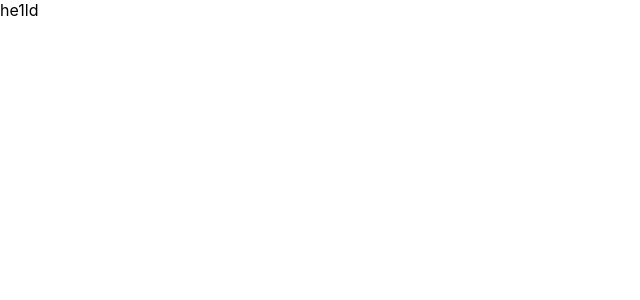
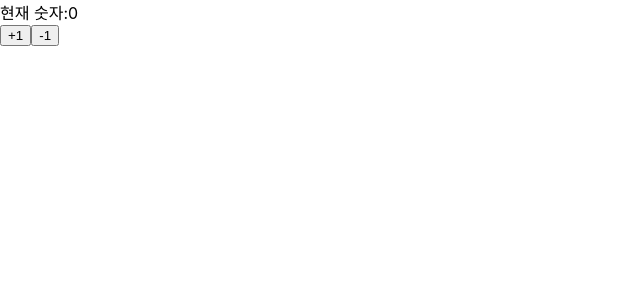
Before and after one commit to DOIF-typark/doif-01, a React (Create React App) app: page / in a window 1280 px wide. Shown: the top 300 px of the page, without its empty margins (0-640 px from the left). Built offline with nearby package versions, Linux system fonts and the light colour scheme.

Commit message:
2일차 react 수업

```diff
--- a/src/App.js
+++ b/src/App.js
@@ -1,10 +1,16 @@
-import React from 'react';
+import React, { useState } from 'react';
 import logo from './logo.svg';
 import './App.css';
+import Hello from './components/Hello';
+import Counter from './components/Counter';
 
 function App() {
+  // const [value, setValue] = useState(); // React의 hook
+  const [number, setNumber] = useState(0);
   return (
-    <div>he1ld</div>
+    <>
+      <div><Counter /></div>
+    </>
   );
 }
 
--- /dev/null
+++ b/src/components/Counter.js
@@ -0,0 +1,22 @@
+import React, { useState } from 'react';
+
+function Counter() {
+    const [number, setNumber] = useState(0);
+    const onIncrease = (a) => {
+      setNumber(number + 1 + a);
+    };
+
+    const onDecrease = () => {
+      setNumber(number - 1);
+    };
+
+  return (
+  <div>
+      <div>현재 숫자:{number}</div>
+      <button onClick={()=> onIncrease(10)}>+1</button>
+      <button onClick={onDecrease}>-1</button>
+  </div>
+  );
+}
+
+export default Counter;
--- /dev/null
+++ b/src/components/Hello.js
@@ -0,0 +1,24 @@
+import React, { useState } from 'react';
+
+function Hello({isValid}) {
+    const [text, setText] = useState('1');
+
+    console.log(isValid);
+    const onClickButton = () => {
+        setText('123')
+    };
+
+    const style = {
+        color:'red'
+    };
+  return (
+    <>
+        {isValid && <div>안녕</div>}
+        {/* {isValid ? <div>안녕</div> : null} */}
+        <span style={style}>{text}</span>
+        <button onClick={onClickButton}>버튼</button>
+    </>
+  );
+}
+
+export default Hello;
--- a/src/index.js
+++ b/src/index.js
@@ -5,9 +5,9 @@ import App from './App';
 import * as serviceWorker from './serviceWorker';
 
 ReactDOM.render(
-  <React.StrictMode>
-    <App />
-  </React.StrictMode>,
+  // <React.StrictMode>
+    <App />,
+  // </React.StrictMode>,
   document.getElementById('root')
 );
 
```
Also changed, not shown: .eslintrc.json (added), .prettierrc.json (added).
